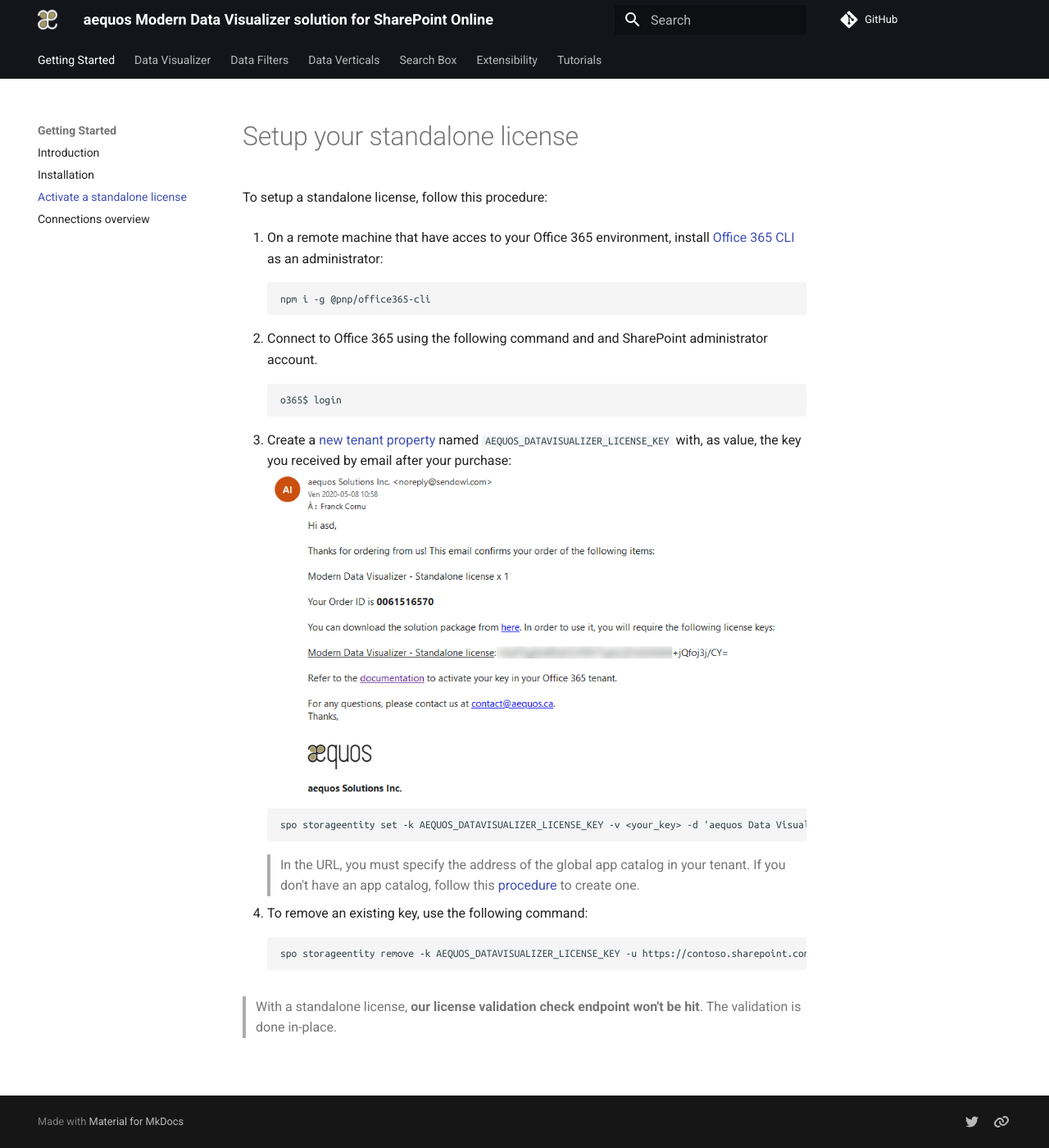
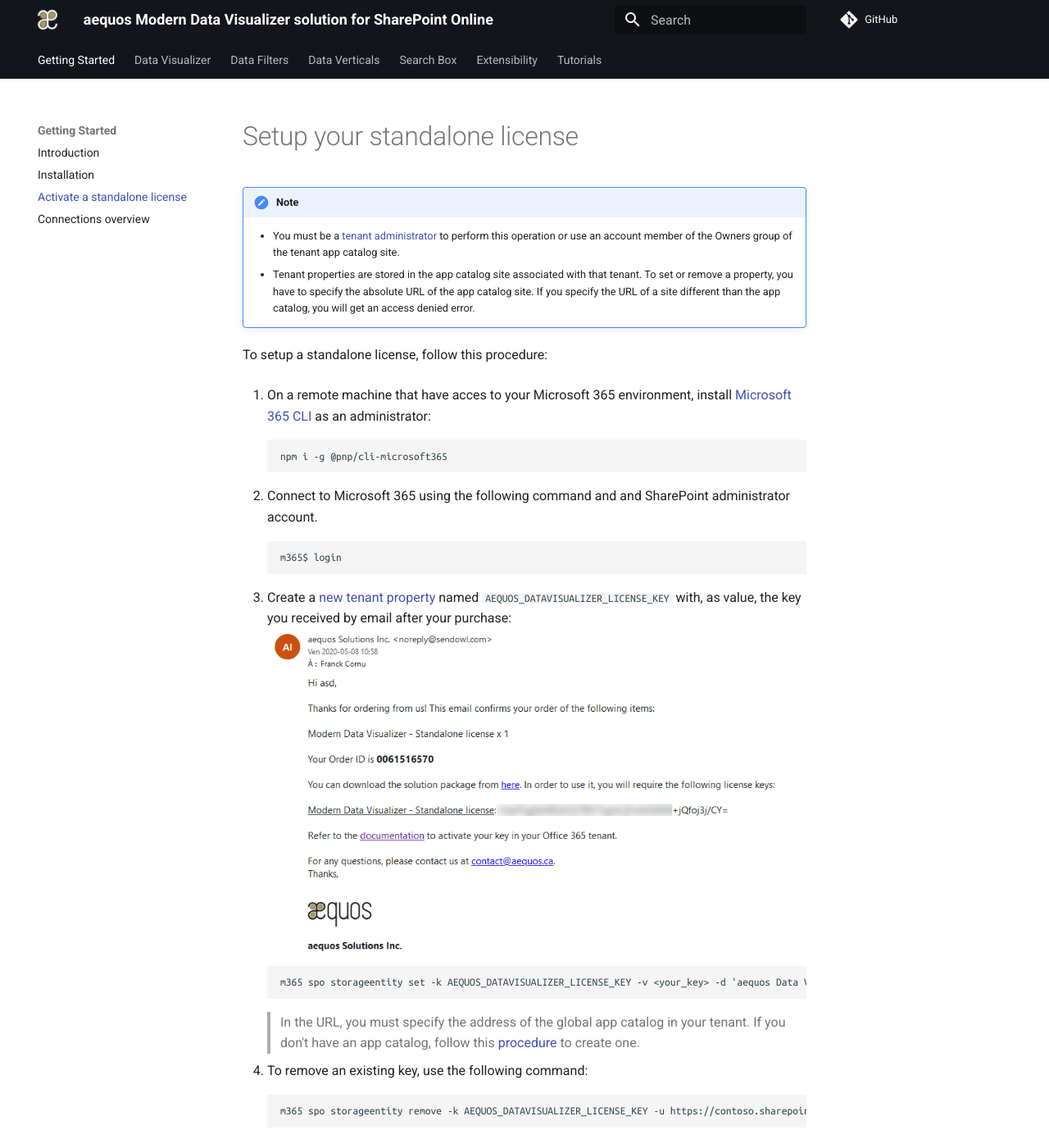
Before and after one commit to aequos-solutions/modern-data-visualizer, an MkDocs documentation site: the page built from docs/setup_standalone.md, in a window 1280 px wide and 1400 px high. Shown: the whole window at 82% size. Built offline with MkDocs 1.6.1 and Material for MkDocs 9.7.7, drawn with Linux system fonts in a browser that asks for light colours; comment, search, counter and statistics services are not loaded.

Commit message:
- Updated the standalone key activation documentation with correct needed permissions

```diff
--- a/docs/setup_standalone.md
+++ b/docs/setup_standalone.md
@@ -1,24 +1,28 @@
 # Setup your standalone license
+
+!!! note
+    * You must be a [tenant administrator](https://docs.microsoft.com/en-us/sharepoint/dev/spfx/tenant-properties?tabs=sprest#setwrite-tenant-properties) to perform this operation or use an account member of the Owners group of the tenant app catalog site.
+    * Tenant properties are stored in the app catalog site associated with that tenant. To set or remove a property, you have to specify the absolute URL of the app catalog site. If you specify the URL of a site different than the app catalog, you will get an access denied error.
 
 To setup a standalone license, follow this procedure:
 
-1. On a remote machine that have acces to your Office 365 environment, install [Office 365 CLI](https://pnp.github.io/office365-cli/) as an administrator:
+1. On a remote machine that have acces to your Microsoft 365 environment, install [Microsoft 365 CLI](https://pnp.github.io/cli-microsoft365/) as an administrator:
 
-        npm i -g @pnp/office365-cli
+        npm i -g @pnp/cli-microsoft365
 
-2. Connect to Office 365 using the following command and and SharePoint administrator account.
+2. Connect to Microsoft 365 using the following command and and SharePoint administrator account.
 
-        o365$ login
+        m365$ login
 
-2. Create a [new tenant property](https://pnp.github.io/office365-cli/cmd/spo/storageentity/storageentity-set/) named `AEQUOS_DATAVISUALIZER_LICENSE_KEY` with, as value, the key you received by email after your purchase:
+2. Create a [new tenant property](https://pnp.github.io/cli-microsoft365/cmd/spo/storageentity/storageentity-set/) named `AEQUOS_DATAVISUALIZER_LICENSE_KEY` with, as value, the key you received by email after your purchase:
         !["License mail"](./assets/license_mail.png){: .center}
 
-        spo storageentity set -k AEQUOS_DATAVISUALIZER_LICENSE_KEY -v <your_key> -d 'aequos Data Visualizer solution license key' -u https://contoso.sharepoint.com/sites/appcatalog
+        m365 spo storageentity set -k AEQUOS_DATAVISUALIZER_LICENSE_KEY -v <your_key> -d 'aequos Data Visualizer solution license key' -u https://contoso.sharepoint.com/sites/appcatalog
 
     > In the URL, you must specify the address of the global app catalog in your tenant. If you don't have an app catalog, follow this [procedure](https://docs.microsoft.com/en-us/sharepoint/use-app-catalog) to create one.
 
 2. To remove an existing key, use the following command:
 
-        spo storageentity remove -k AEQUOS_DATAVISUALIZER_LICENSE_KEY -u https://contoso.sharepoint.com/sites/appcatalog
+        m365 spo storageentity remove -k AEQUOS_DATAVISUALIZER_LICENSE_KEY -u https://contoso.sharepoint.com/sites/appcatalog
 
 > With a standalone license, **our license validation check endpoint won't be hit**. The validation is done in-place.
```
